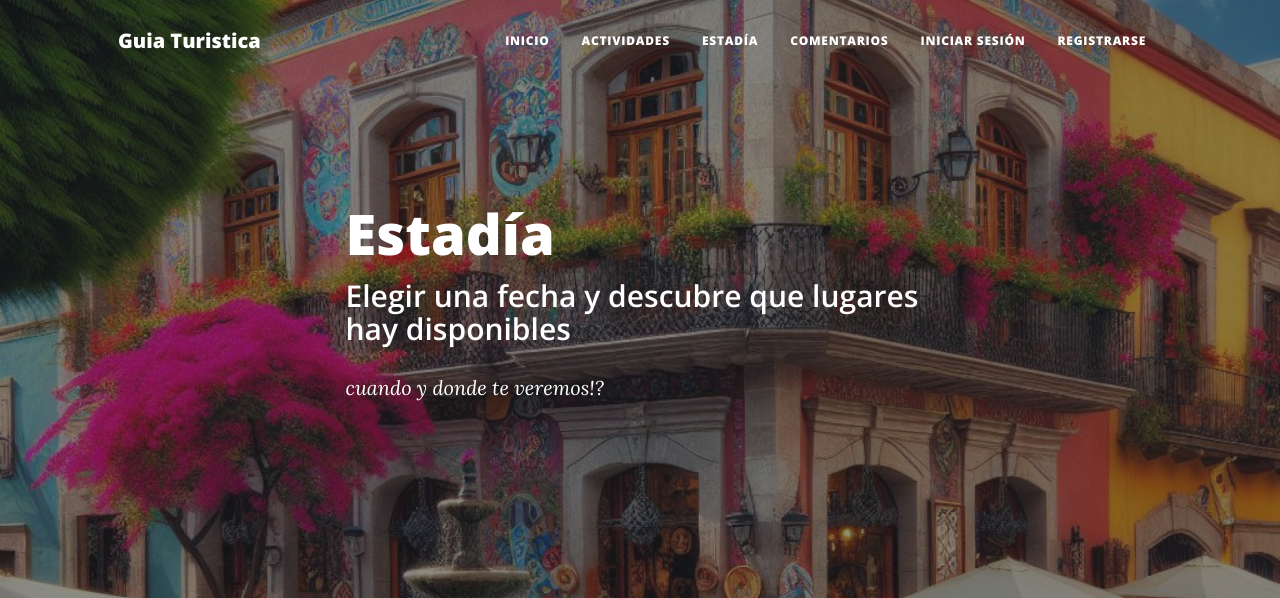
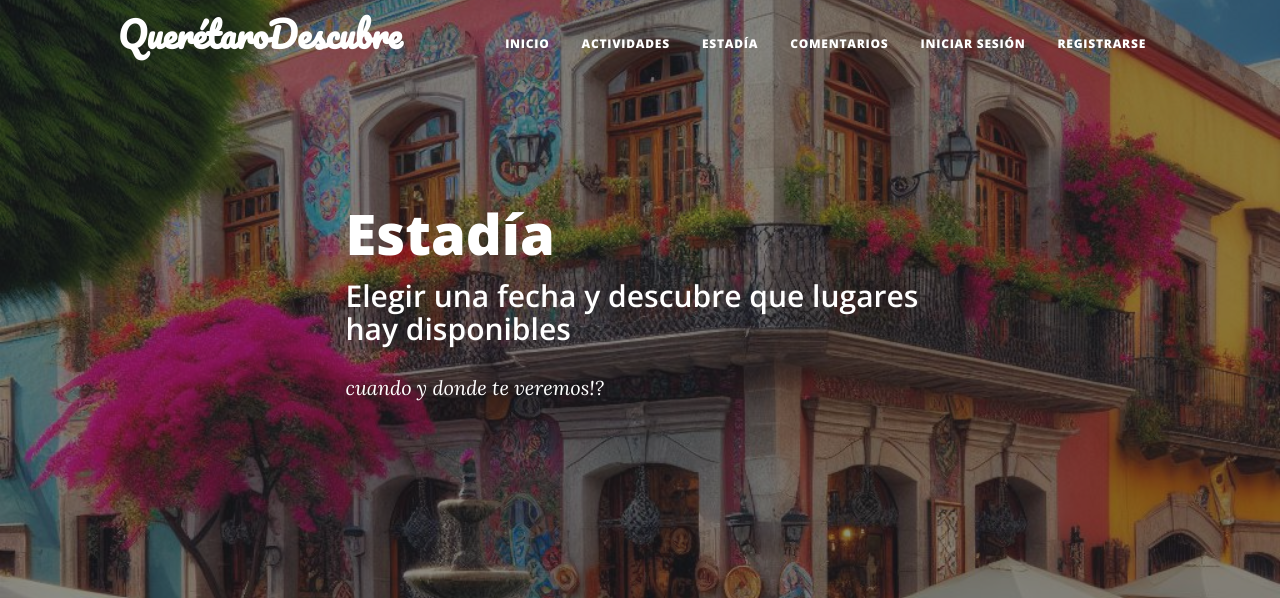
Before and after one commit to MichelleQM/PI-Flask, a Flask app: page /post in a window 1280 px wide. Shown: the top 598 px of the page. Run offline with Flask 3, Linux system fonts and the light colour scheme; some libraries are stand-ins or nearby versions.

Commit message:
titulos
-improved font titles

```diff
--- a/templates/login.html
+++ b/templates/login.html
@@ -4,7 +4,6 @@
     <meta charset="UTF-8">
     <meta name="viewport" content="width=device-width, initial-scale=1.0">
     <title>Login - Guia Turistica</title>
-    <!-- Añadimos el enlace a la fuente Pacifico desde Google Fonts -->
     <link href="https://fonts.googleapis.com/css2?family=Pacifico&display=swap" rel="stylesheet">
     <style>
         body {
--- a/templates/post.html
+++ b/templates/post.html
@@ -1,15 +1,25 @@
 <!DOCTYPE html>
 <html lang="en">
 <head>
+    <style>
+        .container h5 {
+        margin-bottom: 20px;
+        font-size: 35px;
+        color: #ffffff;
+        /* Aplicamos la fuente Pacifico solo al h2 que contiene "Guia Turistica" */
+        font-family: 'Pacifico', cursive;
+    }</style>
     <meta charset="utf-8" />
     <meta name="viewport" content="width=device-width, initial-scale=1, shrink-to-fit=no" />
     <meta name="description" content="" />
     <meta name="author" content="" />
-    <title>Clean Blog - Start Bootstrap Theme</title>
+    <title>QuerétaroDescubre</title>
     <link rel="icon" type="image/x-icon" href="static/assets/favicon.ico" />
     <!-- Font Awesome icons (free version)-->
     <script src="https://use.fontawesome.com/releases/v6.3.0/js/all.js" crossorigin="anonymous"></script>
     <!-- Google fonts-->
+
+    <link href="https://fonts.googleapis.com/css2?family=Pacifico&display=swap" rel="stylesheet">
     <link href="https://fonts.googleapis.com/css?family=Lora:400,700,400italic,700italic" rel="stylesheet" type="text/css" />
     <link href="https://fonts.googleapis.com/css?family=Open+Sans:300italic,400italic,600italic,700italic,800italic,400,300,600,700,800" rel="stylesheet" type="text/css" />
     <!-- Core theme CSS (includes Bootstrap)-->
@@ -46,7 +56,7 @@
     <!-- Navigation-->
     <nav class="navbar navbar-expand-lg navbar-light" id="mainNav">
         <div class="container px-4 px-lg-5">
-            <a class="navbar-brand" href="templates/index.html">Guia Turistica</a>
+            <a class="navbar-brand" href="templates/index.html"><h5>QuerétaroDescubre</h5></a>
             <button class="navbar-toggler" type="button" data-bs-toggle="collapse" data-bs-target="#navbarResponsive" aria-controls="navbarResponsive" aria-expanded="false" aria-label="Toggle navigation">
                 Menu
                 <i class="fas fa-bars"></i>
```
Also changed, not shown: templates/about.html (+11 -1 lines), templates/contact.html (+11 -1 lines), templates/index.html (+12 -2 lines).
